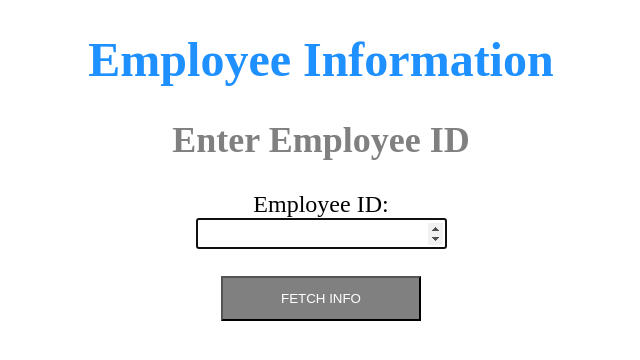
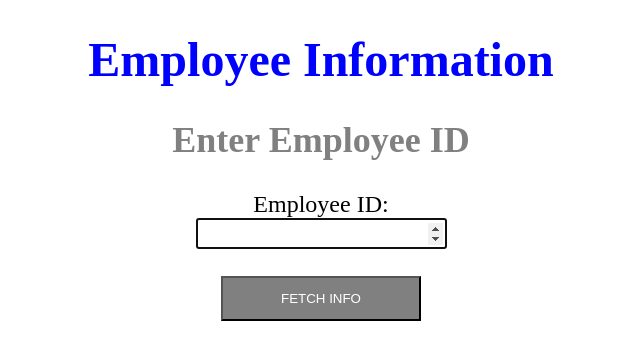
Before and after one commit to nick9613/CLO835-Final_Project_dk, a Flask app: template webapp/templates/getemp.html in a window 1280 px wide. Shown: the top 360 px of the page, without its empty margins (319-959 px from the left). Run offline with Flask 3, Linux system fonts and the light colour scheme; the template is opened without the code that fills it, so the values that code supplies are empty; parts of the project's set-up code (start-up, migrations or seed data) failed here and were passed over.

Commit message:
Update getemp.html

```diff
--- a/webapp/templates/getemp.html
+++ b/webapp/templates/getemp.html
@@ -6,7 +6,7 @@
 <center>
 	<font color="black" size="5" style="font-family: avenir">
 
-		<h1 style="color: DodgerBlue">Employee Information</h1>
+		<h1 style="color: Blue">Employee Information</h1>
 
 		<body style="background: url({{background_image}})">
 
```
